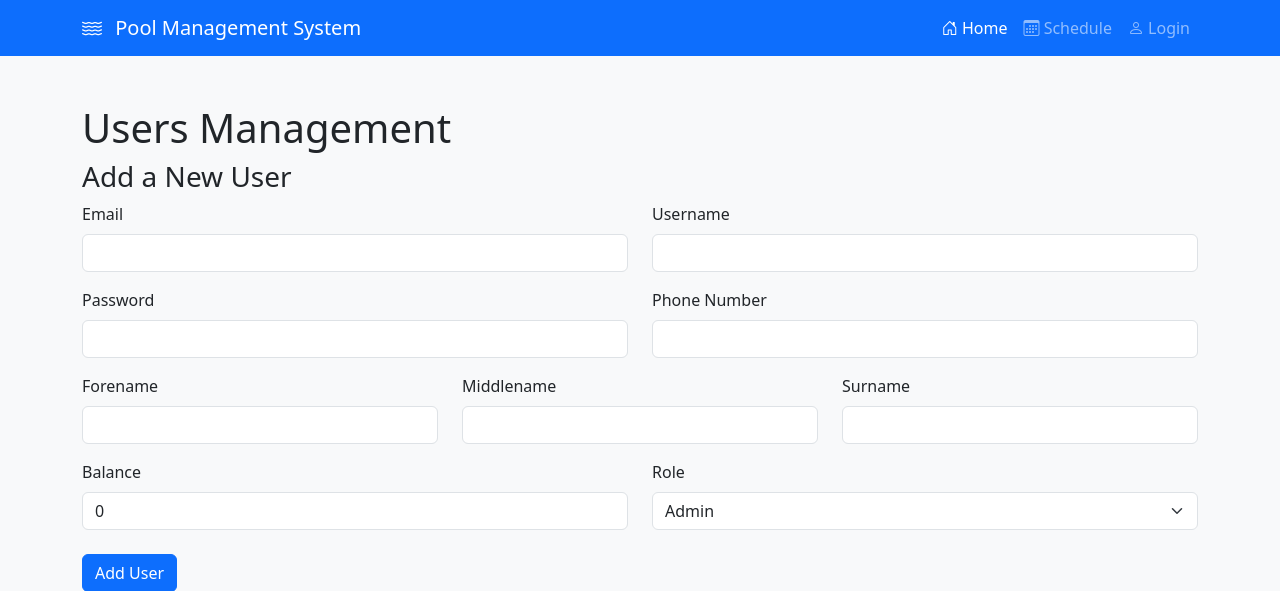
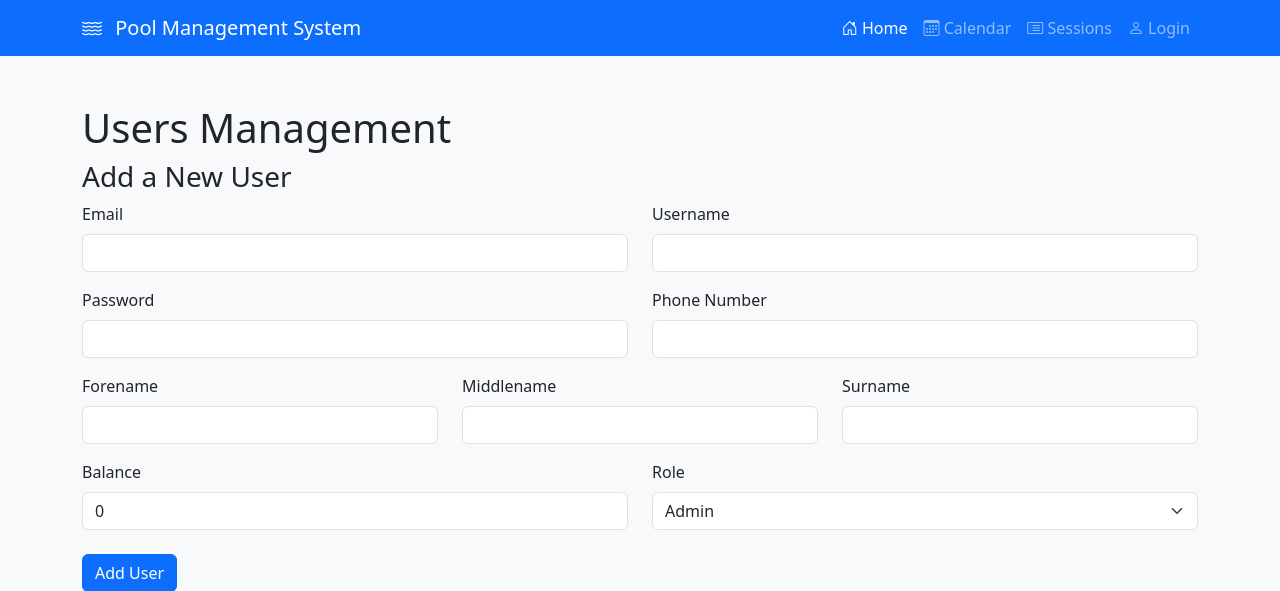
Before and after one commit to mehmet-canb/cs353-project, a Python web app: template src/pms/templates/admin/users.html in a window 1280 px wide. Shown: the top 591 px of the page. Run offline with Jinja, Linux system fonts and the light colour scheme; the template is opened without the code that fills it, so the values that code supplies are empty.

Commit message:
fixing bugs from merge

```diff
--- a/src/pms/routes/auth.py
+++ b/src/pms/routes/auth.py
@@ -63,7 +63,7 @@ def login():
         return redirect(url_for("login.login_page", error="Invalid email or password"))
 
 
-@bp.route("/logout", methods=["GET"])
+@bp.route("/logout", methods=["GET", "POST"])
 @login_required
 def logout():
     logout_user()
--- a/src/pms/templates/nav.html
+++ b/src/pms/templates/nav.html
@@ -4,38 +4,47 @@
 			<i class="bi bi-water me-2"></i>
 			Pool Management System
 		</a>
-		<button
-			class="navbar-toggler"
-			type="button"
-			data-bs-toggle="collapse"
-			data-bs-target="#navbarNav"
-		>
+		<button class="navbar-toggler" type="button" data-bs-toggle="collapse" data-bs-target="#navbarNav">
 			<span class="navbar-toggler-icon"></span>
 		</button>
 		<div class="collapse navbar-collapse" id="navbarNav">
 			<ul class="navbar-nav ms-auto">
-				<!-- General links -->
 				<li class="nav-item">
-					<a class="nav-link active" href="{{ url_for('main.index') }}">
-						<i class="bi bi-house-door"></i> Home
+					<a class="nav-link active" href="{{ url_for('main.index') }}"><i class="bi bi-house-door"></i>
+						Home</a>
+				</li>
+				{% if current_user.is_lifeguard %}
+				<li class="nav-item">
+					<a class="nav-link" href="{{ url_for('lifeguard.lifeguard_list') }}"><i class="bi bi-person"></i>
+						Lifeguard</a>
+				</li>
+				{% endif %}
+				<li class="nav-item">
+					<a class="nav-link" href="{{ url_for('calendar.view_calendar')}}"><i class="bi bi-calendar3"></i>
+						Calendar </a>
+				</li>
+				{% if current_user.is_coach %}
+				<li class="nav-item">
+					<a class="nav-link" href="{{ url_for('session.list_sessions')}}"><i class="bi bi-card-list"></i>
+						Sessions </a>
+				</li>
+				{% else %}
+				<li class="nav-item">
+					<a class="nav-link" href="{{ url_for('main.sessions')}}"><i class="bi bi-card-list"></i> Sessions
 					</a>
 				</li>
+				{% endif %}
+				{% if current_user.is_authenticated %}
 				<li class="nav-item">
-					<a class="nav-link" href="#"> <i class="bi bi-calendar3"></i> Schedule </a>
-					<!-- TODO: Add link to schedule page -->
+					<a class="nav-link" href="{{ url_for('main.profile') }}"><i class="bi bi-person"></i> Profile</a>
 				</li>
+				{% endif %}
 
 				<!-- Admin-specific links -->
 				{% if current_user.is_authenticated and current_user.is_admin %}
 				<li class="nav-item dropdown">
-					<a
-						class="nav-link dropdown-toggle"
-						href="#"
-						id="adminDropdown"
-						role="button"
-						data-bs-toggle="dropdown"
-						aria-expanded="false"
-					>
+					<a class="nav-link dropdown-toggle" href="#" id="adminDropdown" role="button"
+						data-bs-toggle="dropdown" aria-expanded="false">
 						<i class="bi bi-gear"></i> Admin
 					</a>
 					<ul class="dropdown-menu" aria-labelledby="adminDropdown">
```
Also changed, not shown: scripts/pg/init-db.sql (+5 -6 lines).
